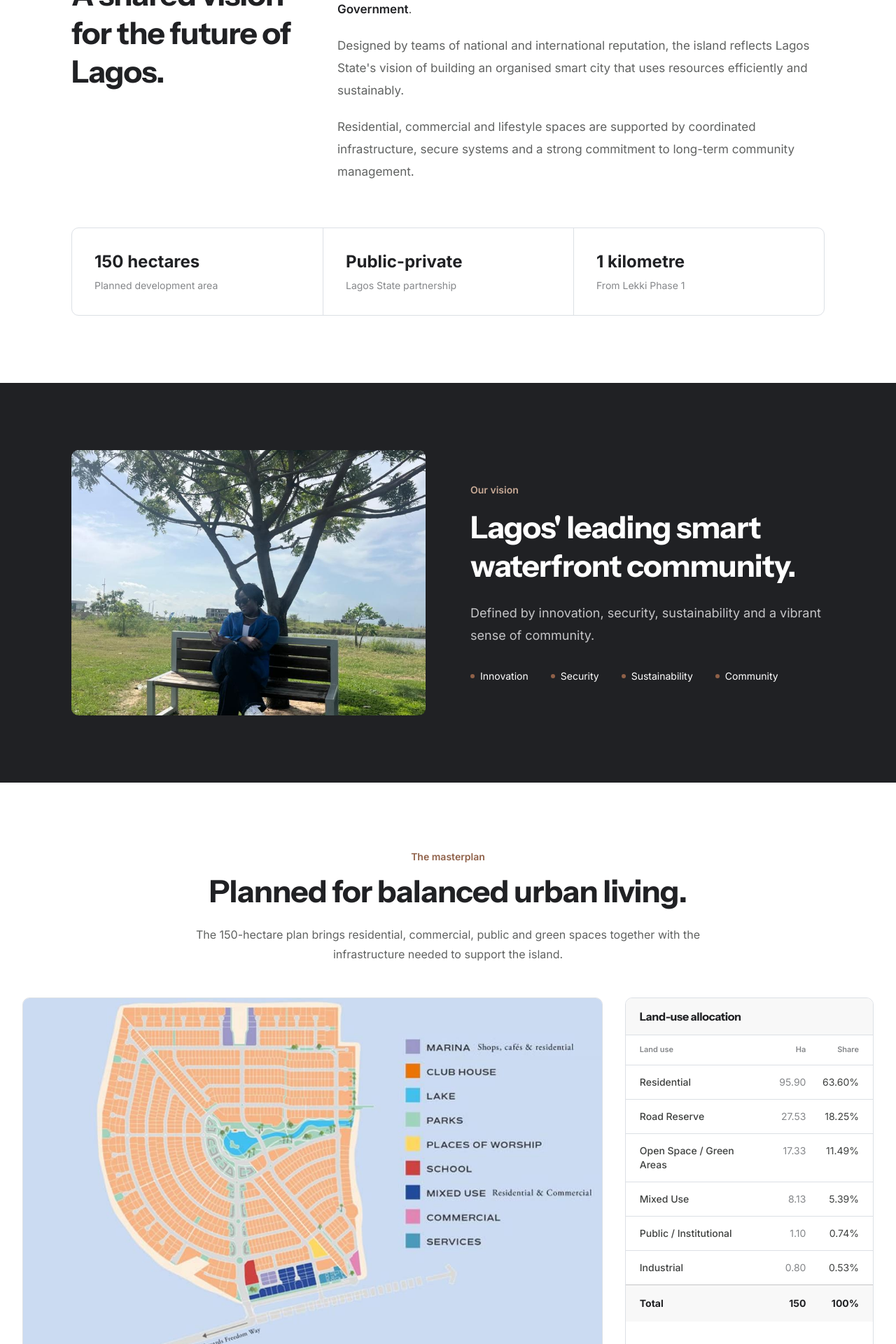
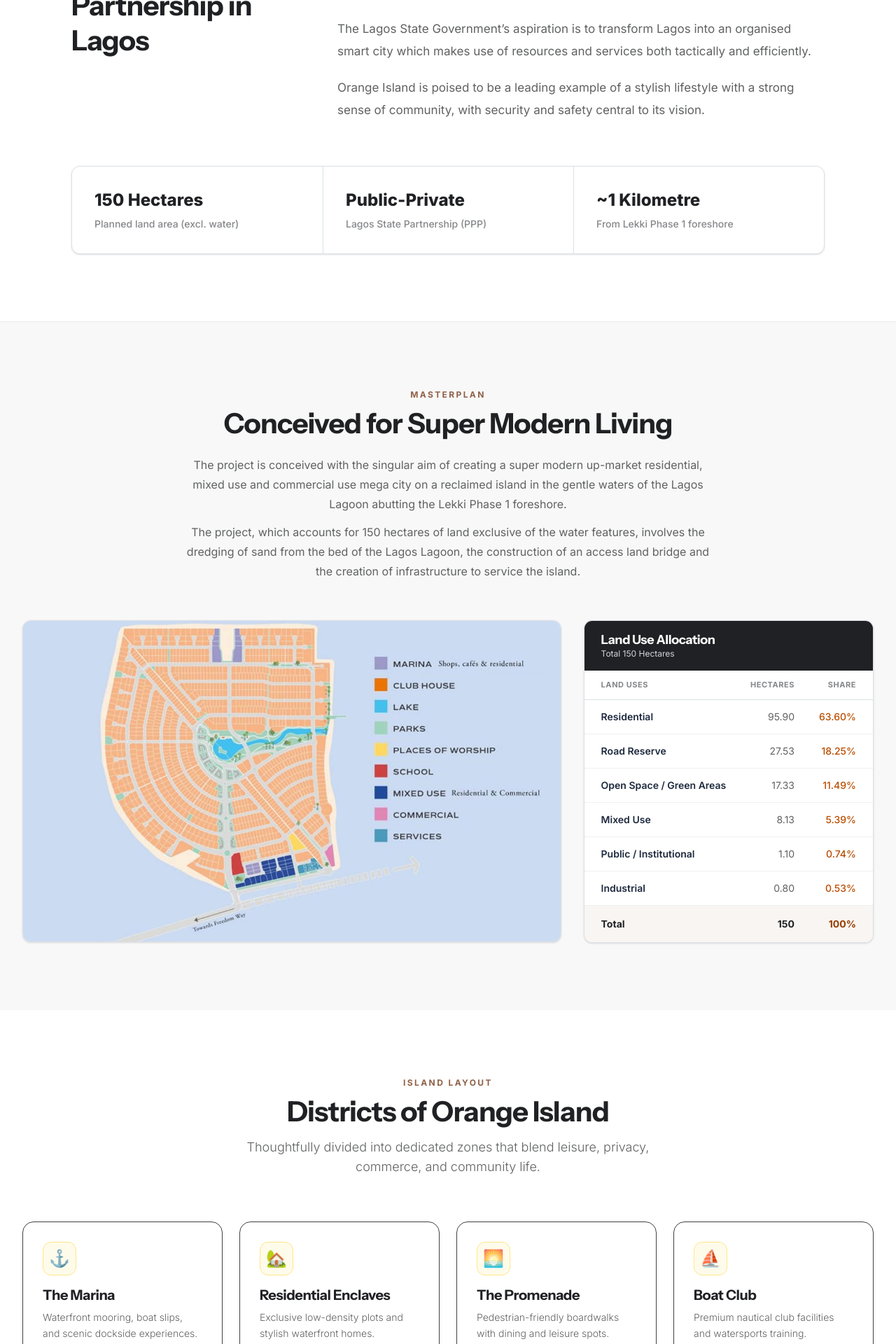
Before and after one commit to oseghale5432/oidc-website, a Next.js app: page /about in a window 1280 px wide. Shown: the part 880-2800 px from the top of the page at 70% size. Built offline with nearby package versions, Linux system fonts and the light colour scheme.

Commit message:
Redraft About and Our Vision page to align sections, masterplan table, districts, and location

```diff
--- a/app/about/page.tsx
+++ b/app/about/page.tsx
@@ -17,106 +17,201 @@ const allocations = [
 ];
 
 export default function About() {
+  const districts = [
+    { title: 'The Marina', desc: 'Waterfront mooring, boat slips, and scenic dockside experiences.', icon: '⚓' },
+    { title: 'Residential Enclaves', desc: 'Exclusive low-density plots and stylish waterfront homes.', icon: '🏡' },
+    { title: 'The Promenade', desc: 'Pedestrian-friendly boardwalks with dining and leisure spots.', icon: '🌅' },
+    { title: 'Boat Club', desc: 'Premium nautical club facilities and watersports training.', icon: '⛵' },
+    { title: 'Central Park and Lake', desc: 'Expansive green parks, recreation zones, and serene lake views.', icon: '🌳' },
+    { title: 'Commercial Spaces', desc: 'Modern office hubs, retail boutiques, and corporate facilities.', icon: '🏢' },
+    { title: 'School', desc: 'World-class educational facilities and youth activity grounds.', icon: '🎓' },
+    { title: 'Places of Worship', desc: 'Peaceful community spaces dedicated to spiritual life.', icon: '🕊️' },
+  ];
+
   return (
     <div className="bg-white text-[#3e403f]">
+      {/* ── HERO SECTION ── */}
       <section className="bg-[#f8f8f8] py-16 sm:py-20">
         <div className="mx-auto grid max-w-[1300px] gap-10 px-6 lg:grid-cols-[0.9fr_1.1fr] lg:items-center lg:px-8">
           <div className="max-w-xl">
-            <p className="mb-4 text-sm font-semibold text-[#8f6048]">About Orange Island</p>
-            <h1 className="text-[2.75rem] font-bold leading-[1.15] text-[#202124] sm:text-[3.6rem]">Building a sustainable waterfront community.</h1>
-            <p className="mt-6 text-lg leading-8 text-[#606261]">A planned urban development created to support secure living, modern infrastructure and responsible growth within Lagos.</p>
+            <span className="mb-3 text-xs font-bold uppercase tracking-[0.2em] text-[#8f6048] block">Our Vision</span>
+            <h1 className="text-[2.5rem] font-bold leading-[1.15] text-[#202124] sm:text-[3.4rem]">
+              A master planned community and forward-thinking neighbourhood.
+            </h1>
+            <p className="mt-6 text-lg leading-8 text-[#606261]">
+              Orange Island is poised to be a leading example of a stylish lifestyle with a strong sense of community, with security and safety central to its vision.
+            </p>
           </div>
-          <div className="relative aspect-[16/10] overflow-hidden rounded-[10px]">
-            <Image src="/images/Header_Image.png" alt="Orange Island waterfront community" fill priority className="object-cover" sizes="(min-width: 1024px) 55vw, 100vw" />
+          <div className="relative aspect-[16/10] overflow-hidden rounded-[12px] shadow-lg">
+            <Image
+              src="/images/Header_Image.png"
+              alt="Orange Island waterfront community"
+              fill
+              priority
+              className="object-cover"
+              sizes="(min-width: 1024px) 55vw, 100vw"
+            />
           </div>
         </div>
       </section>
 
+      {/* ── WHO WE ARE SECTION ── */}
       <section className="py-20 sm:py-24">
         <div className="mx-auto max-w-[1140px] px-6 lg:px-8">
           <div className="grid gap-12 lg:grid-cols-12 lg:gap-16">
             <div className="lg:col-span-4">
-              <p className="text-sm font-semibold text-[#8f6048]">Who we are</p>
-              <h2 className="mt-3 text-3xl font-bold text-[#202124] sm:text-[2.75rem]">A shared vision for the future of Lagos.</h2>
+              <span className="text-xs font-bold uppercase tracking-[0.2em] text-[#8f6048] block mb-2">Who We Are</span>
+              <h2 className="text-3xl font-bold text-[#202124] sm:text-[2.5rem] leading-tight">
+                A Public Private Partnership in Lagos
+              </h2>
             </div>
             <div className="space-y-5 text-[17px] leading-8 text-[#606261] lg:col-span-8">
-              <p>Orange Island is a premium waterfront development delivered through a Public Private Partnership between <strong className="font-semibold text-[#202124]">Orange Island Development Company</strong> and the <strong className="font-semibold text-[#202124]">Lagos State Government</strong>.</p>
-              <p>Designed by teams of national and international reputation, the island reflects Lagos State&apos;s vision of building an organised smart city that uses resources efficiently and sustainably.</p>
-              <p>Residential, commercial and lifestyle spaces are supported by coordinated infrastructure, secure systems and a strong commitment to long-term community management.</p>
+              <p>
+                A Public Private Partnership (PPP) between <strong className="font-semibold text-[#202124]">Orange Island Development Company</strong> and the <strong className="font-semibold text-[#202124]">Lagos State Government</strong>, Orange Island has been conceptualised, managed and delivered by teams of national and international reputation.
+              </p>
+              <p>
+                The Lagos State Government’s aspiration is to transform Lagos into an organised smart city which makes use of resources and services both tactically and efficiently.
+              </p>
+              <p>
+                Orange Island is poised to be a leading example of a stylish lifestyle with a strong sense of community, with security and safety central to its vision.
+              </p>
             </div>
           </div>
-          <div className="mt-16 grid overflow-hidden rounded-[10px] border border-[#dce0e5] md:grid-cols-3">
+
+          <div className="mt-16 grid overflow-hidden rounded-[12px] border border-[#dce0e5] md:grid-cols-3 bg-white shadow-sm">
             {[
-              ['150 hectares', 'Planned development area'],
-              ['Public-private', 'Lagos State partnership'],
-              ['1 kilometre', 'From Lekki Phase 1'],
+              ['150 Hectares', 'Planned land area (excl. water)'],
+              ['Public-Private', 'Lagos State Partnership (PPP)'],
+              ['~1 Kilometre', 'From Lekki Phase 1 foreshore'],
             ].map(([value, label], index) => (
               <div key={label} className={`p-8 ${index > 0 ? 'border-t border-[#dce0e5] md:border-l md:border-t-0' : ''}`}>
-                <p className="text-2xl font-bold text-[#202124]">{value}</p>
-                <p className="mt-2 text-sm text-[#85878a]">{label}</p>
+                <p className="text-2xl font-extrabold text-[#202124]">{value}</p>
+                <p className="mt-2 text-sm font-medium text-[#85878a]">{label}</p>
               </div>
             ))}
           </div>
         </div>
       </section>
 
-      <section className="bg-[#202124] py-20 text-white sm:py-24">
-        <div className="mx-auto grid max-w-[1140px] gap-12 px-6 lg:grid-cols-2 lg:items-center lg:gap-16 lg:px-8">
-          <div className="relative aspect-[4/3] overflow-hidden rounded-[10px]">
-            <Image src="/images/WhatsApp Image 2026-06-01 at 07.47.00.jpeg" alt="Orange Island waterfront lifestyle" fill className="object-cover" sizes="(min-width: 1024px) 50vw, 100vw" />
+      {/* ── MASTERPLAN & LAND USE TABLE ── */}
+      <section className="bg-[#f8f8f8] py-20 sm:py-24 border-t border-[#eaeaea]">
+        <div className="mx-auto max-w-[1300px] px-6 lg:px-8">
+          <div className="mx-auto max-w-3xl text-center">
+            <span className="text-xs font-bold uppercase tracking-[0.2em] text-[#8f6048] block mb-2">Masterplan</span>
+            <h2 className="text-3xl font-bold text-[#202124] sm:text-[2.5rem]">
+              Conceived for Super Modern Living
+            </h2>
+            <p className="mt-5 leading-7 text-[#606261]">
+              The project is conceived with the singular aim of creating a super modern up-market residential, mixed use and commercial use mega city on a reclaimed island in the gentle waters of the Lagos Lagoon abutting the Lekki Phase 1 foreshore.
+            </p>
+            <p className="mt-3 leading-7 text-[#606261]">
+              The project, which accounts for 150 hectares of land exclusive of the water features, involves the dredging of sand from the bed of the Lagos Lagoon, the construction of an access land bridge and the creation of infrastructure to service the island.
+            </p>
           </div>
-          <div>
-            <p className="text-sm font-semibold text-[#c8aa96]">Our vision</p>
-            <h2 className="mt-4 text-3xl font-bold text-white sm:text-[2.75rem]">Lagos&apos; leading smart waterfront community.</h2>
-            <p className="mt-6 text-lg leading-8 text-[#c5c5c7]">Defined by innovation, security, sustainability and a vibrant sense of community.</p>
-            <div className="mt-8 flex flex-wrap gap-x-8 gap-y-3 text-sm">
-              {['Innovation', 'Security', 'Sustainability', 'Community'].map((item) => <span key={item} className="flex items-center gap-2"><span className="h-1.5 w-1.5 rounded-full bg-[#8f6048]" />{item}</span>)}
+
+          <div className="mt-14 grid gap-8 lg:grid-cols-[1.3fr_0.7fr] lg:items-start">
+            <div className="relative min-h-[460px] overflow-hidden rounded-[12px] border border-[#dce0e5] bg-white shadow-sm">
+              <Image
+                src="/images/orange_map.jpg"
+                alt="Orange Island Masterplan Map"
+                fill
+                className="object-cover"
+                sizes="(min-width: 1024px) 65vw, 100vw"
+              />
+            </div>
+
+            <div className="overflow-hidden rounded-[12px] border border-[#dce0e5] bg-white shadow-sm">
+              <div className="bg-[#202124] px-6 py-4 text-white">
+                <h3 className="text-lg font-bold">Land Use Allocation</h3>
+                <p className="text-xs text-gray-300">Total 150 Hectares</p>
+              </div>
+              <div className="grid grid-cols-[1.5fr_0.7fr_0.7fr] border-b border-[#dce0e5] px-6 py-3 text-[11px] font-bold uppercase tracking-wider text-[#85878a]">
+                <span>Land Uses</span>
+                <span className="text-right">Hectares</span>
+                <span className="text-right">Share</span>
+              </div>
+              {allocations.map(([name, hectares, share]) => (
+                <div key={name} className="grid grid-cols-[1.5fr_0.7fr_0.7fr] border-b border-[#f0f0f0] px-6 py-3.5 text-sm hover:bg-slate-50 transition">
+                  <span className="font-semibold text-slate-800">{name}</span>
+                  <span className="text-right text-[#606261]">{hectares}</span>
+                  <span className="text-right font-medium text-amber-700">{share}</span>
+                </div>
+              ))}
+              <div className="grid grid-cols-[1.5fr_0.7fr_0.7fr] bg-[#f8f5f2] px-6 py-4 text-sm font-bold text-[#202124]">
+                <span>Total</span>
+                <span className="text-right">150</span>
+                <span className="text-right text-amber-800">100%</span>
+              </div>
             </div>
           </div>
         </div>
       </section>
 
-      <section className="py-20 sm:py-24">
+      {/* ── DISTRICTS SECTION ── */}
+      <section className="py-20 sm:py-24 bg-white">
         <div className="mx-auto max-w-[1300px] px-6 lg:px-8">
-          <div className="mx-auto max-w-3xl text-center">
-            <p className="text-sm font-semibold text-[#8f6048]">The masterplan</p>
-            <h2 className="mt-3 text-3xl font-bold text-[#202124] sm:text-[2.75rem]">Planned for balanced urban living.</h2>
-            <p className="mt-5 leading-7 text-[#606261]">The 150-hectare plan brings residential, commercial, public and green spaces together with the infrastructure needed to support the island.</p>
+          <div className="text-center mb-16">
+            <span className="text-xs font-bold uppercase tracking-[0.2em] text-[#8f6048] block mb-2">Island Layout</span>
+            <h2 className="text-3xl font-bold text-[#202124] sm:text-[2.5rem]">Districts of Orange Island</h2>
+            <p className="mt-3 text-lg text-[#606261] max-w-2xl mx-auto font-light">
+              Thoughtfully divided into dedicated zones that blend leisure, privacy, commerce, and community life.
+            </p>
           </div>
-          <div className="mt-12 grid gap-8 lg:grid-cols-[1.4fr_0.6fr]">
-            <div className="relative min-h-[520px] overflow-hidden rounded-[10px] border border-[#dce0e5] bg-[#f8f8f8]">
-              <Image src="/images/orange_map.jpg" alt="Orange Island masterplan" fill className="object-cover" sizes="(min-width: 1024px) 68vw, 100vw" />
-            </div>
-            <div className="overflow-hidden rounded-[10px] border border-[#dce0e5]">
-              <div className="bg-[#f8f8f8] px-5 py-4"><h3 className="text-base font-bold text-[#202124]">Land-use allocation</h3></div>
-              <div className="grid grid-cols-[1.5fr_0.7fr_0.7fr] border-t border-[#dce0e5] px-5 py-3 text-[11px] font-semibold text-[#85878a]"><span>Land use</span><span className="text-right">Ha</span><span className="text-right">Share</span></div>
-              {allocations.map(([name, hectares, share]) => (
-                <div key={name} className="grid grid-cols-[1.5fr_0.7fr_0.7fr] border-t border-[#dce0e5] px-5 py-3.5 text-sm"><span className="font-medium">{name}</span><span className="text-right text-[#85878a]">{hectares}</span><span className="text-right">{share}</span></div>
-              ))}
-              <div className="grid grid-cols-[1.5fr_0.7fr_0.7fr] border-t border-[#c5c5c7] bg-[#f8f8f8] px-5 py-4 text-sm font-bold text-[#202124]"><span>Total</span><span className="text-right">150</span><span className="text-right">100%</span></div>
-            </div>
+
+          <div className="grid grid-cols-1 sm:grid-cols-2 lg:grid-cols-4 gap-6">
+            {districts.map((dist) => (
+              <div key={dist.title} className="p-7 rounded-2xl border border-gray-150 bg-white hover:shadow-lg transition duration-300 hover:border-amber-300 group">
+                <div className="w-12 h-12 rounded-xl bg-amber-50 border border-amber-200 flex items-center justify-center text-2xl mb-4 group-hover:scale-110 transition">
+                  {dist.icon}
+                </div>
+                <h3 className="text-xl font-bold text-[#202124] mb-2">{dist.title}</h3>
+                <p className="text-sm text-[#606261] leading-relaxed font-light">{dist.desc}</p>
+              </div>
+            ))}
           </div>
         </div>
       </section>
 
-      <section className="bg-[#f8f8f8] py-20 sm:py-24">
-        <div className="mx-auto grid max-w-[1140px] gap-12 px-6 lg:grid-cols-[0.75fr_1.25fr] lg:items-center lg:gap-16 lg:px-8">
+      {/* ── LOCATION & CONNECTIVITY SECTION ── */}
+      <section className="bg-[#f8f8f8] py-20 sm:py-24 border-t border-[#eaeaea]">
+        <div className="mx-auto grid max-w-[1140px] gap-12 px-6 lg:grid-cols-[0.8fr_1.2fr] lg:items-center lg:gap-16 lg:px-8">
           <div>
-            <p className="text-sm font-semibold text-[#8f6048]">Location and connectivity</p>
-            <h2 className="mt-3 text-3xl font-bold text-[#202124] sm:text-[2.75rem]">Close to the places that matter.</h2>
-            <p className="mt-5 leading-7 text-[#606261]">Orange Island is approximately one kilometre from Lekki Phase 1, with access through Freedom Way and onward connections to the Lekki-Ikoyi Link Bridge and Lekki-Epe Expressway.</p>
-            <p className="mt-4 leading-7 text-[#606261]">Shopping, dining and leisure destinations along Admiralty Way remain within easy reach.</p>
+            <span className="text-xs font-bold uppercase tracking-[0.2em] text-[#8f6048] block mb-2">Location & Access</span>
+            <h2 className="text-3xl font-bold text-[#202124] sm:text-[2.5rem] leading-tight">
+              Located Close to the Places That Matter
+            </h2>
+            <p className="mt-5 leading-7 text-[#606261]">
+              Located about a kilometre from Lekki Phase 1 and next to the Lekki Foreshore reclamation project, Orange Island is easily accessible via Lekki-Ikoyi Link Bridge and Lekki-Epe Expressway through Freedom way.
+            </p>
+            <p className="mt-4 leading-7 text-[#606261]">
+              It is minutes from the shopping and leisure destinations along Admiralty Way.
+            </p>
           </div>
-          <div className="relative aspect-[16/10] overflow-hidden rounded-[10px] border border-[#dce0e5] bg-white">
-            <Image src="/images/orange_location-2048x1157.jpg" alt="Orange Island location map" fill className="object-cover" sizes="(min-width: 1024px) 60vw, 100vw" />
+          <div className="relative aspect-[16/10] overflow-hidden rounded-[12px] border border-[#dce0e5] bg-white shadow-md">
+            <Image
+              src="/images/orange_location-2048x1157.jpg"
+              alt="Orange Island Location and Access Map"
+              fill
+              className="object-cover"
+              sizes="(min-width: 1024px) 60vw, 100vw"
+            />
           </div>
         </div>
       </section>
 
-      <section className="py-16">
-        <div className="mx-auto flex max-w-[1140px] flex-col gap-6 rounded-[10px] bg-[#f8f5f2] px-8 py-10 lg:flex-row lg:items-center lg:justify-between">
-          <div><h2 className="text-2xl font-bold text-[#202124] sm:text-3xl">Explore life on Orange Island.</h2><p className="mt-2 text-[#606261]">Speak with our team about the development and available opportunities.</p></div>
-          <Link href="/contact" className="inline-flex shrink-0 justify-center rounded-[5px] bg-[#202124] px-6 py-3 text-sm font-semibold text-white hover:bg-[#3e403f]">Contact our team</Link>
+      {/* ── CTA SECTION ── */}
+      <section className="py-16 bg-white">
+        <div className="mx-auto flex max-w-[1140px] flex-col gap-6 rounded-[16px] bg-[#202124] text-white px-8 py-12 lg:flex-row lg:items-center lg:justify-between shadow-xl">
+          <div>
+            <h2 className="text-2xl font-bold sm:text-3xl">Explore Life on Orange Island</h2>
+            <p className="mt-2 text-slate-300">Speak with our team about the development and available plot opportunities.</p>
+          </div>
+          <Link
+            href="/contact"
+            className="inline-flex shrink-0 justify-center rounded-lg bg-amber-600 px-7 py-3.5 text-sm font-semibold text-white hover:bg-amber-700 transition"
+          >
+            Contact Our Team
+          </Link>
         </div>
       </section>
     </div>
```
